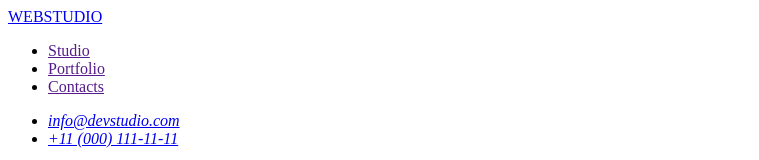
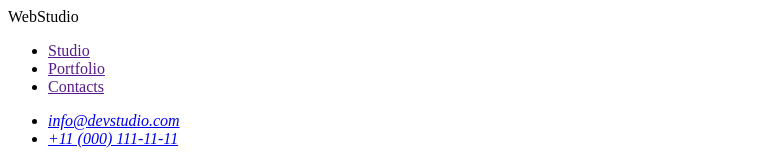
Before and after one commit to AlinaDemchenko/goit-markup-hw-01, a plain HTML site: page index.html in a window 1280 px wide. Shown: the top 160 px of the page, without its empty margins (0-759 px from the left). Drawn offline with Linux system fonts and the light colour scheme.

Commit message:
Update webstudio html
link to a starter page in logo removed

```diff
--- a/index.html
+++ b/index.html
@@ -9,7 +9,7 @@
   <body>
     <header>
       <nav>
-        <a href="./index.html">WEBSTUDIO</a>
+        <a>WebStudio</a>
         <ul>
           <li>
             <a href="">Studio</a>
```
